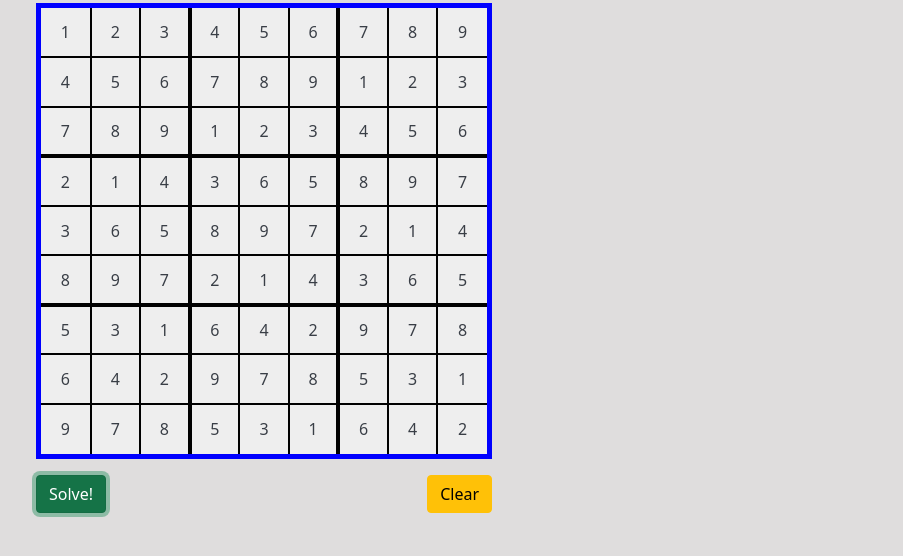
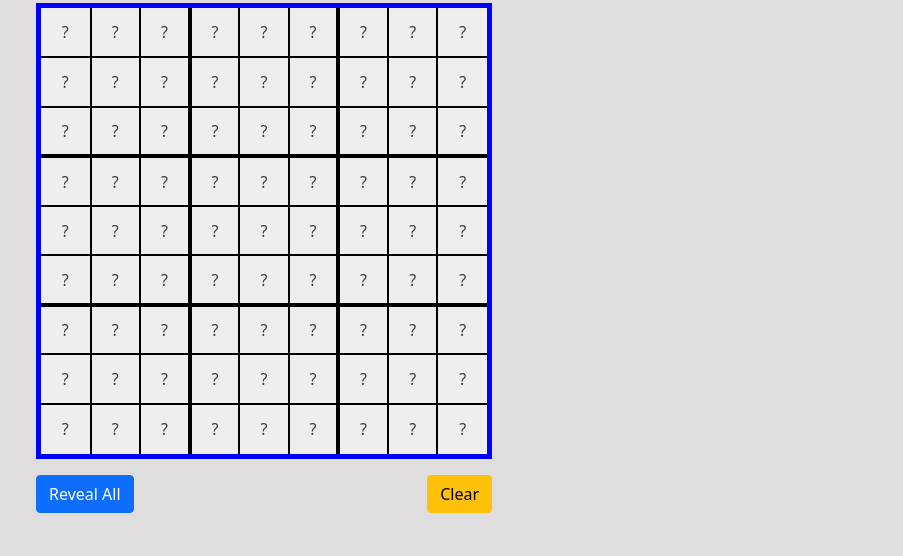
Before and after one commit to zivkaplan/Sudoku-Solver, a website: page index.html in a window 1280 px wide. Both pictures are taken after a click on the button "Solve!". Shown: the part 180-736 px from the top of the page, without its empty margins (376-1279 px from the left). Drawn offline with nearby package versions, Linux system fonts and the light colour scheme.

Commit message:
added click to reveal

```diff
--- a/app.css
+++ b/app.css
@@ -154,6 +154,11 @@ body {
     color: white;
 }
 
+.revealed {
+    background-color: orange;
+    color: white;
+}
+
 input[type='radio']:checked ~ span:before {
     border: 5px solid var(--blue);
 }
--- a/index.html
+++ b/index.html
@@ -29,14 +29,29 @@
 
             <div class="buttons">
                 <button class="solve-btn btn btn-success">Solve!</button>
+                <button class="show-solution-btn btn btn-primary d-none">
+                    Reveal All
+                </button>
                 <button class="clear-btn btn btn-warning">Clear</button>
             </div>
         </section>
+
         <script
             src="https://cdn.jsdelivr.net/npm/bootstrap@5.1.0/dist/js/bootstrap.bundle.min.js"
             integrity="sha384-U1DAWAznBHeqEIlVSCgzq+c9gqGAJn5c/t99JyeKa9xxaYpSvHU5awsuZVVFIhvj"
             crossorigin="anonymous"
         ></script>
+
+        <script>
+            var tooltipTriggerList = [].slice.call(
+                document.querySelectorAll('[data-bs-toggle="tooltip"]')
+            );
+            var tooltipList = tooltipTriggerList.map(function (
+                tooltipTriggerEl
+            ) {
+                return new bootstrap.Tooltip(tooltipTriggerEl);
+            });
+        </script>
         <script src="index.js"></script>
     </body>
 </html>
--- a/index.js
+++ b/index.js
@@ -111,6 +111,7 @@ const sudoku = (function () {
 
 const htmlGame = {
     solveBtn: document.querySelector('.solve-btn'),
+    showSolutionBtn: document.querySelector('.show-solution-btn'),
     clearBtn: document.querySelector('.clear-btn'),
     board: document.querySelector('.board'),
     cells: null,
@@ -127,6 +128,7 @@ const htmlGame = {
                 cell.setAttribute('inputmode', 'numeric');
                 cell.dataset.x = i;
                 cell.dataset.y = j;
+                cell.dataset.solution = '';
                 board.append(cell);
             }
         }
@@ -159,16 +161,30 @@ const htmlGame = {
         const board = this.get2DArray();
         sudoku.setBoard(board);
         if (!sudoku.solve()) {
-            return { status: false, data: 'Unsovable Board' };
+            return { isSolvable: false, data: 'Unsovable Board' };
         }
-        return { status: true, data: sudoku.getBoard() };
+        return { isSolvable: true, data: sudoku.getBoard() };
     },
 
     showSolution: function (board) {
         const cells = document.querySelectorAll('input.cell');
-        cells.forEach(
-            (cell) => (cell.value = board[cell.dataset.x][cell.dataset.y])
-        );
+        cells.forEach((cell) => {
+            cell.value = cell.dataset.solution;
+            cell.setAttribute('title', '');
+        });
+    },
+    revealCell: function (e) {
+        if (!e.target.dataset.solution) return;
+        e.target.classList.add('revealed');
+        e.target.value = e.target.dataset.solution;
+    },
+
+    writeSolutionToHtml: function (board) {
+        const cells = document.querySelectorAll('input.cell');
+        cells.forEach((cell) => {
+            cell.setAttribute('title', 'click to reveal');
+            cell.dataset.solution = board[cell.dataset.x][cell.dataset.y];
+        });
     },
 
     clearBoard: function () {
@@ -177,7 +193,14 @@ const htmlGame = {
             cell.value = '';
             cell.classList.remove('validInput');
             cell.classList.remove('invalidInput');
+            cell.classList.remove('revealed');
+
+            cell.dataset.solution = '';
+            cell.readOnly = false;
+            cell.setAttribute('title', '');
         });
+        htmlGame.solveBtn.classList.remove('d-none');
+        htmlGame.showSolutionBtn.classList.add('d-none');
     },
 
     markValidCell: function (cell) {
@@ -214,6 +237,7 @@ const htmlGame = {
         };
         // enable solve button for valid boards only
         htmlGame.checkSolveButtonState();
+
         // validate user input
         if (/[0-9]/.test(e.target.value)) {
             // if input is number and makes valid board
@@ -230,7 +254,7 @@ const htmlGame = {
     },
 
     updateBoardAfterChange: function (cell) {
-        if (!cell.value) return;
+        if (!cell.value || cell.dataset.solution) return;
         const cellPosition = {
             x: parseInt(cell.dataset.x),
             y: parseInt(cell.dataset.y),
@@ -315,6 +339,7 @@ const main = (function () {
         htmlGame.cells = document.querySelectorAll('input.cell');
         htmlGame.cells.forEach((cell) => {
             cell.addEventListener('input', htmlGame.validateUserInput);
+            cell.addEventListener('click', htmlGame.revealCell);
         });
         document.querySelector('input.cell').focus();
     });
@@ -331,11 +356,21 @@ const main = (function () {
 
     htmlGame.solveBtn.addEventListener('click', (e) => {
         const result = htmlGame.solve();
-        if (result.status) {
-            htmlGame.showSolution(result.data);
+        if (result.isSolvable) {
+            htmlGame.writeSolutionToHtml(result.data);
+            htmlGame.solveBtn.classList.add('d-none');
+            htmlGame.showSolutionBtn.classList.remove('d-none');
+            htmlGame.cells.forEach((cell) => {
+                cell.readOnly = true;
+                if (!cell.value) cell.value = '?';
+            });
         } else {
             alert(result.data);
         }
+    });
+
+    htmlGame.showSolutionBtn.addEventListener('click', () => {
+        htmlGame.showSolution();
     });
 
     htmlGame.clearBtn.addEventListener('click', htmlGame.clearBoard);
```
